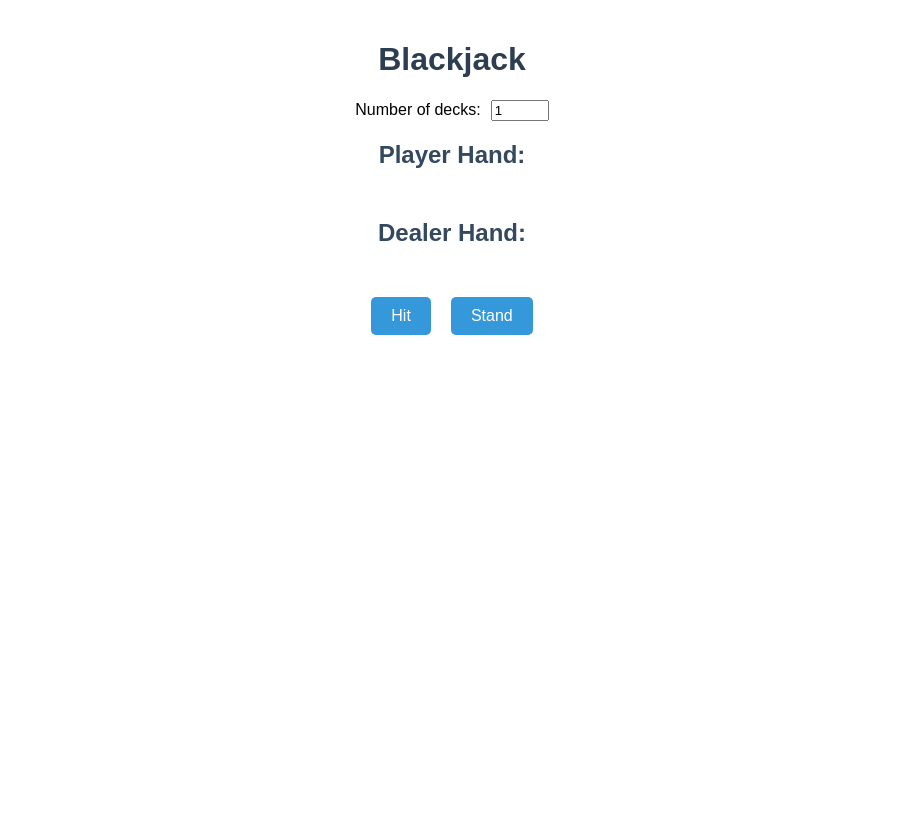
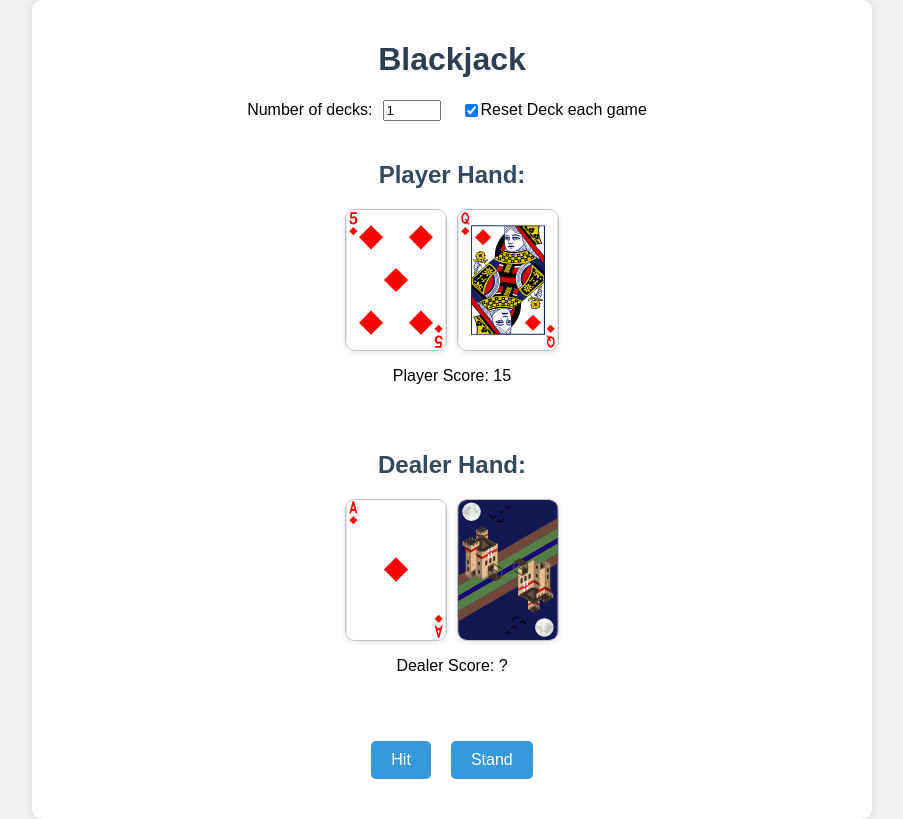
Before and after one commit to ajcaesar/StatJack, a React (Create React App) app in the folder my-app/: page / in a window 1280 px wide. Shown: the whole page, without its empty margins (188-1091 px from the left). Built offline with nearby package versions, Linux system fonts and the light colour scheme.

Commit message:
finished main game, need to add statistics

```diff
--- a/my-app/src/blackjack/blackjack.js
+++ b/my-app/src/blackjack/blackjack.js
@@ -8,50 +8,79 @@ function Blackjack() {
   const [dealerHand, setDealerHand] = useState([]);
   const [gameStatus, setGameStatus] = useState('playerMove');
   const [numDecks, setNumDecks] = useState(1);
-
-  useEffect(() => {
-    initializeDeck();
-  }, []);
+  const [resetDeckMode, setResetDeckMode] = useState(true);
 
   const initializeDeck = () => {
+    return new Promise(resolve => {
       const suits = ['hearts', 'diamonds', 'clubs', 'spades'];
       const values = ['2', '3', '4', '5', '6', '7', '8', '9', '10', 'jack', 'queen', 'king', 'ace'];
       let newDeck = [];
       for(let i = 0; i < numDecks; i++) {
-        newDeck = [...newDeck, ...suits.flatMap(suit => values.map(value => ({side: 'front', suit, value })))]
+        newDeck = [...newDeck, ...suits.flatMap(suit => values.map(value => ({side: 'front', suit, value })))];
       }
       setDeck(shuffleDeck(newDeck));
+      resolve();
+    });
   };
+
+
+  useEffect(() => {
+    initializeDeck();
+  }, [numDecks]);
+
+  useEffect(() => {
+    if (sumValue(playerHand) > 21) {
+      setGameStatus('over');
+    }
+  }, [playerHand]);
+
+  useEffect(() => {
+    const initGame = async () => {
+      await initializeDeck();
+      initializeGame();
+    };
+    initGame();
+  }, []);
 
   const shuffleDeck = (deck) => {
     return deck.sort(() => Math.random() - 0.5);
   };
 
   const dealCard = () => {
-    return deck.pop();
+    return new Promise(resolve => {
+      setDeck(prevDeck => {
+        const newDeck = [...prevDeck];
+        const card = newDeck.pop();
+        resolve(card);
+        return newDeck;
+      });
+    });
   };
 
-  const initializeGame = () => {
-    initializeDeck();
-    setPlayerHand([dealCard, dealCard]);
-    setDealerHand([dealCard]);
+  const initializeGame = async () => {
+    setGameStatus('idle');
+    await initializeDeck();
+    const card1 = await dealCard();
+    const card2 = await dealCard();
+    const card3 = await dealCard();
+    setPlayerHand([card1, card2]);
+    setDealerHand([card3]);
     setGameStatus('playerMove');
+  };
+
+  const hit = async () => {
+    const newCard = await dealCard();
+    setPlayerHand(prevHand => [...prevHand, newCard]);
+  };
+
+  const dealerHit = async () => {
+    let currentHand = [...dealerHand];
+    while (sumValue(currentHand) < 17) {
+      const newCard = await dealCard();
+      currentHand.push(newCard);
     }
-
-  const hit = () => {
-    const newCard = dealCard();
-    setPlayerHand((prevHand) => [...prevHand, newCard]);
-    if (sumValue(playerHand) > 21) {
-      endGame();
-    }
-  }
-
-  const dealerHit = () => {
-    while (sumValue(dealerHand) < 17) {
-      const newCard = dealCard();
-      setDealerHand((prevHand) => [...prevHand, newCard]);
-    }
-  }
+    setDealerHand(currentHand);
+  };
 
   const sumValue = (hand) => {
     const vals = {
@@ -64,6 +93,11 @@ function Blackjack() {
       if (card.value === 'ace') aceCount++;
       sum += vals[card.value];
     }
+    // If it's the initial deal (2 cards) and there's an ace, keep it as 11 unless it causes a bust
+    if (hand.length === 2 && aceCount > 0 && sum <= 21) {
+      return sum;
+    }
+    // Otherwise, adjust aces as needed
     while (sum > 21 && aceCount > 0) {
       sum -= 10;
       aceCount--;
@@ -84,7 +118,7 @@ function Blackjack() {
       return 'dealer';
     }
     if (checkDealerBust()) {
-      return 'dealer';
+      return 'player';
     }
     if (sumValue(playerHand) > sumValue(dealerHand)) {
       return 'player';
@@ -101,10 +135,11 @@ function Blackjack() {
     return winner;
   }
 
-  const stand = () => {
-    dealerHit();
-    checkWinner();
-  }
+  const stand = async () => {
+    await dealerHit();
+    setGameStatus('over');
+  };
+
 
   const handleNumDecksChange = (event) => {
     const value = parseInt(event.target.value, 10);
@@ -113,9 +148,17 @@ function Blackjack() {
     }
     initializeGame();
   };
+
+  const resetDeckModeChange = (event) => {
+    setResetDeckMode(!resetDeckMode);
+    initializeGame();
+  }
+
   return (
     <div className="blackjack-game">
       <h1>Blackjack</h1>
+
+      <div className="game-settings">
         <div className="deck-selector">
           <label htmlFor="numDecks">Number of decks:</label>
           <input
@@ -128,31 +171,55 @@ function Blackjack() {
             onChange={handleNumDecksChange}
           />
         </div>
+        <div className="reset-selector">
+          <input
+            id="resetDeckMode"
+            type="checkbox"
+            name="resetDeckMode"
+            checked={resetDeckMode}
+            onChange={resetDeckModeChange}
+          />
+          <label htmlFor="resetDeckMode">Reset Deck each game</label>
+        </div>
+        {!resetDeckMode &&
+          <div className="reset-deck-button">
+            <p id="numCards">{deck.length} cards left in deck</p>
+            <button id="reset-deck-btn" onClick={initializeGame}>Reset Deck</button>
+          </div>
+        }
+      </div>
 
-          {gameStatus === 'idle' && <button onClick={initializeGame}>Start Game</button>}
-          {gameStatus === 'playerMove' && (
-            <div>
-              <div className="hand">
+      {gameStatus === 'idle' && (
+        <button onClick={initializeGame}>Start Game</button>
+      )}
+
+      {(gameStatus === 'playerMove' || gameStatus === 'over') && (
+        <div className="game-area">
+          <div className="hand player-hand">
             <h2>Player Hand:</h2>
             <div className="cards">
               {playerHand.map((card, index) => (
                 <Card key={index} side={card.side} suit={card.suit} value={card.value} />
               ))}
             </div>
+            <p>Player Score: {sumValue(playerHand)}</p>
           </div>
-              <div className="hand">
+
+          <div className="hand dealer-hand">
             <h2>Dealer Hand:</h2>
             <div className="cards">
               {dealerHand.map((card, index) => (
                 <Card key={index} side={card.side} suit={card.suit} value={card.value} />
               ))}
-                  {dealerHand.length === 1 && <Card key={1} side={'back'} suit={null} title={null} />}
+              {dealerHand.length === 1 && <Card key={1} side={'back'} suit={null} value={null} />}
             </div>
+            <p>Dealer Score: {gameStatus === 'over' ? sumValue(dealerHand) : '?'}</p>
           </div>
+
           {gameStatus === 'playerMove' && (
             <div className="game-controls">
-                  <button onClick={hit}>Hit</button>
-                  <button onClick={stand}>Stand</button>
+              <button onClick={() => hit().catch(console.error)}>Hit</button>
+              <button onClick={() => stand().catch(console.error)}>Stand</button>
             </div>
           )}
 
@@ -160,9 +227,7 @@ function Blackjack() {
             <div className="game-over">
               <h2>Game Over!</h2>
               <p>Winner: {checkWinner()}</p>
-                  <p>Player Score: {sumValue(playerHand)}</p>
-                  <p>Dealer Score: {sumValue(dealerHand)}</p>
-                  <button onClick={initializeGame}>Reset</button>
+              <button onClick={initializeGame}>Play Again</button>
             </div>
           )}
         </div>
@@ -171,4 +236,5 @@ function Blackjack() {
   );
 }
 
+
 export default Blackjack;
--- a/my-app/src/index.css
+++ b/my-app/src/index.css
@@ -5,6 +5,7 @@ body {
     sans-serif;
   -webkit-font-smoothing: antialiased;
   -moz-osx-font-smoothing: grayscale;
+  background-color: #f0f0f0;
 }
 
 code {
@@ -17,6 +18,9 @@ code {
   margin: 0 auto;
   padding: 20px;
   font-family: Arial, sans-serif;
+  background-color: white;
+  box-shadow: 0 0 10px rgba(0, 0, 0, 0.1);
+  border-radius: 10px;
 }
 
 h1 {
@@ -24,11 +28,20 @@ h1 {
   color: #2c3e50;
 }
 
-.deck-selector {
+.game-settings {
+  display: flex;
+  justify-content: center;
+  align-items: center;
+  gap: 20px;
   margin-bottom: 20px;
 }
 
-.deck-selector label {
+.deck-selector, .reset-selector {
+  display: flex;
+  align-items: center;
+}
+
+.deck-selector label, .reset-selector label {
   margin-right: 10px;
 }
 
@@ -36,10 +49,16 @@ h1 {
   width: 50px;
 }
 
+.game-area {
+  display: flex;
+  flex-direction: column;
+  align-items: center;
+}
+
 .game-controls {
   display: flex;
   justify-content: center;
-  margin-bottom: 20px;
+  margin: 20px 0;
 }
 
 .game-controls button {
@@ -59,7 +78,9 @@ h1 {
 }
 
 .hand {
+  width: 100%;
   margin-bottom: 30px;
+  text-align: center;
 }
 
 .hand h2 {
@@ -68,6 +89,7 @@ h1 {
 
 .cards {
   display: flex;
+  justify-content: center;
   flex-wrap: wrap;
   gap: 10px;
 }
```
Lines whose indentation alone changed are shown as unchanged.
